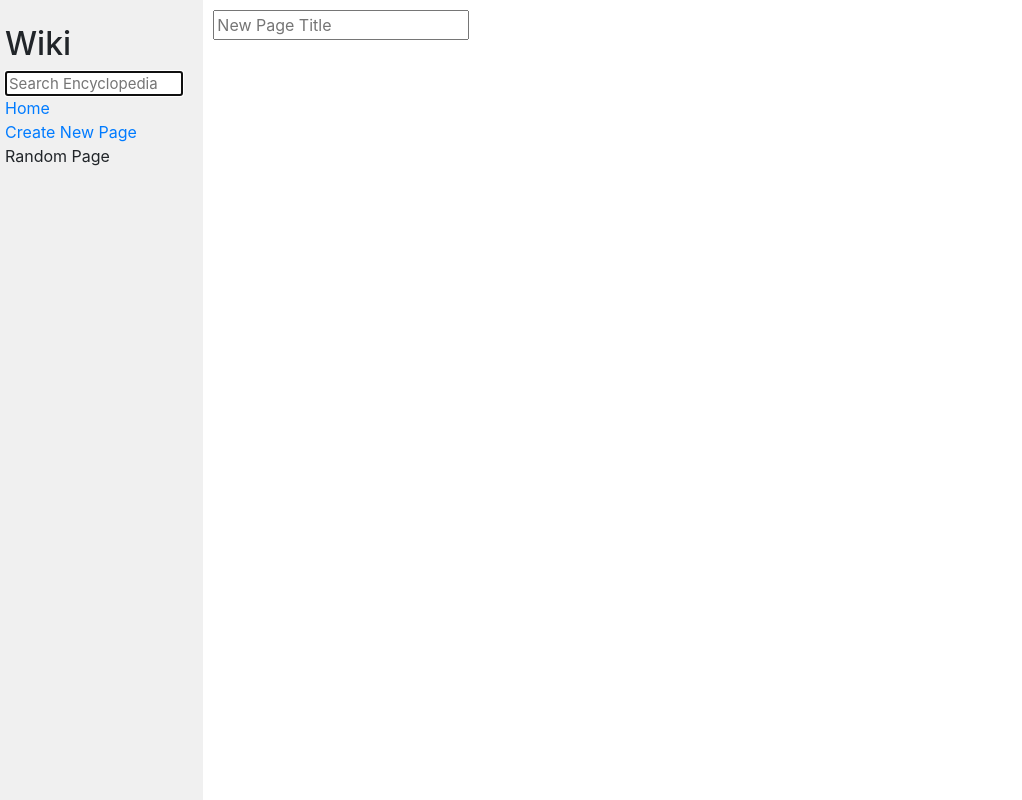
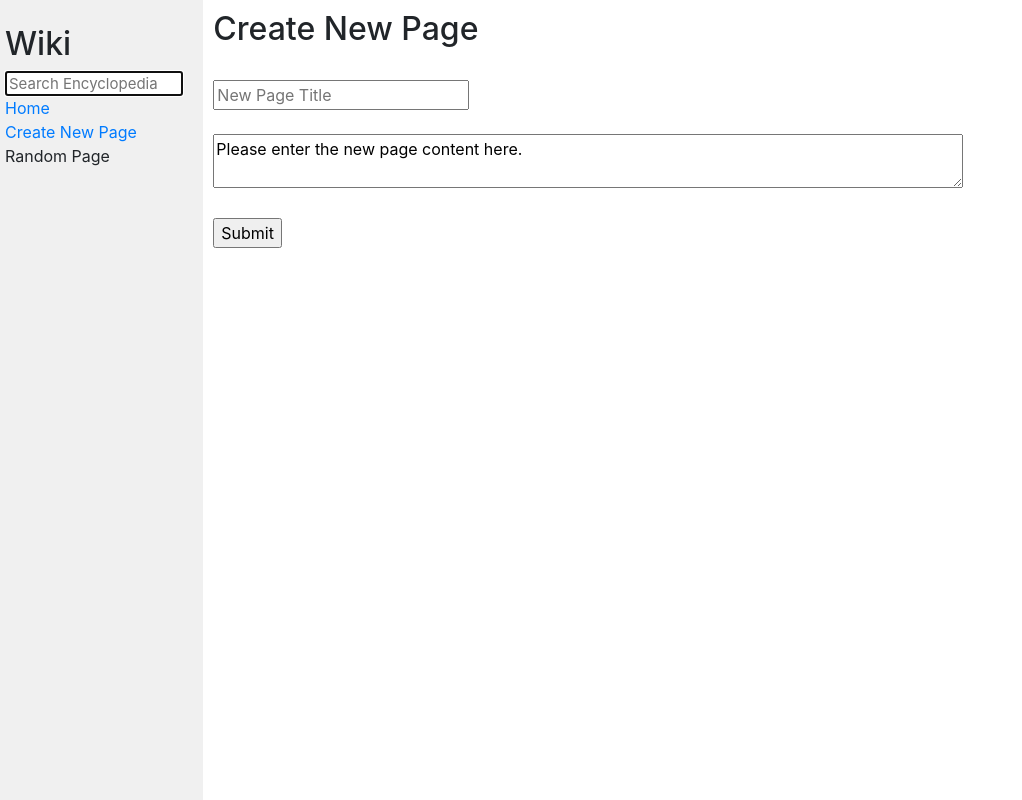
Before and after one commit to techsavhay/web50-projects-2020-x, a Django app: template wiki/encyclopedia/templates/encyclopedia/new_page.html in a window 1280 px wide. Shown: the whole page, without its empty margins (0-1022 px from the left). Run offline with Django 3.2, Linux system fonts and the light colour scheme; the template is opened without the code that fills it, so the values that code supplies are empty; parts of the project's set-up code (start-up, migrations or seed data) failed here and were passed over; some libraries are stand-ins or nearby versions.

Commit message:
continuing heavy lifting on newpage functions. in the middle of def new_page at the moment

```diff
--- a/wiki/encyclopedia/static/encyclopedia/styles.css
+++ b/wiki/encyclopedia/static/encyclopedia/styles.css
@@ -13,8 +13,8 @@ h1 {
 }
 
 textarea {
-    height: 90vh;
-    width: 80%;
+    height: 70%;
+    width: 70%;
 }
 
 .main {
--- a/wiki/encyclopedia/templates/encyclopedia/new_page.html
+++ b/wiki/encyclopedia/templates/encyclopedia/new_page.html
@@ -1,12 +1,17 @@
 {% extends "encyclopedia/layout.html" %}
 
 {% block title %}
-    Create New Page
+    <h2>Create New Page</h2>
 {% endblock %}
 
 {% block body %}
-<form action="{% url 'new_page' %}" method="get">
-    <input autocomplete="off" type="text" autofocus="on" name="new_page_title" placeholder="New Page Title">
+<h2>Create New Page</h2> <br />
+<form action="{% url 'new_page' %}" method="post">
+    <input autocomplete="off" type="text" autofocus="on" name="new_page_title" placeholder="New Page Title"><br />
+    <br>
+    <textarea name="new_page_content">Please enter the new page content here.</textarea><br />
+    <br>
+    <input type="submit" value="Submit">
 </form>
 
 
--- a/wiki/encyclopedia/templates/encyclopedia/page_error.html
+++ b/wiki/encyclopedia/templates/encyclopedia/page_error.html
@@ -5,5 +5,5 @@
 {% endblock %}
 
 {% block body %}
-    <h1>Error: "{{ title }}" already exists</h1>
+    <h1>Error: "{{ new_page_title }}" already exists</h1>
 {% endblock %}
--- a/wiki/encyclopedia/urls.py
+++ b/wiki/encyclopedia/urls.py
@@ -6,5 +6,5 @@ urlpatterns = [
     path("", views.index, name="index"),
     path("wiki/<str:title>", views.entry, name="entry"),
     path("search/", views.search, name="search"),
-    path("new_page", views.new_page, name="new_page")
+    path("new_page/", views.new_page, name="new_page")
 ]
```
Also changed, not shown: wiki/encyclopedia/views.py (+17 -2 lines).
